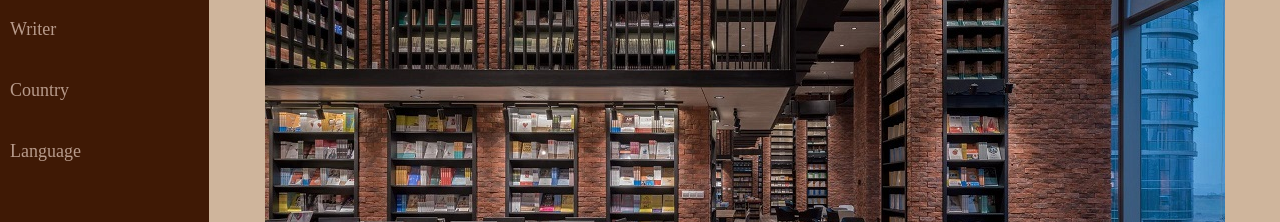
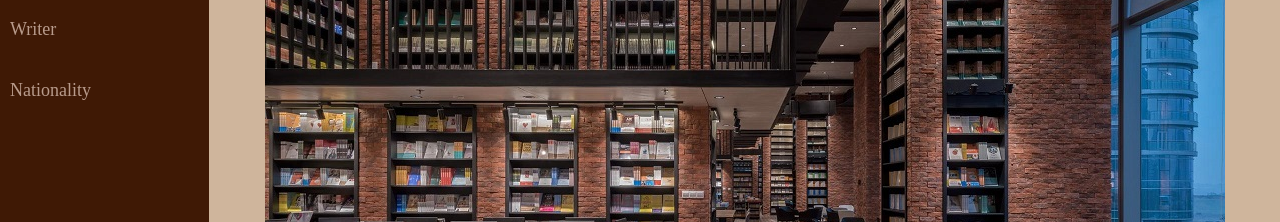
Before and after one commit to Mostafa-Farhadi/bookstore-website-nextjs, a Next.js app: page / in a window 1280 px wide. Shown: the part 183-405 px from the top of the page. Built offline with nearby package versions, Linux system fonts and the light colour scheme.

Commit message:
Delete extra links and set new link as Nationality

```diff
--- a/components/Sidenav.js
+++ b/components/Sidenav.js
@@ -6,8 +6,7 @@ const Sidenav = () => {
             <Link href="/"><a>Home</a></Link>
             <Link href="/genre"><a>Genre</a></Link>
             <Link href="/writer"><a>Writer</a></Link>
-            <Link href="/country"><a>Country</a></Link>
-            <Link href="language"><a>Language</a></Link>
+            <Link href="nationality"><a>Nationality</a></Link>
         </nav>
     );
 }
```
